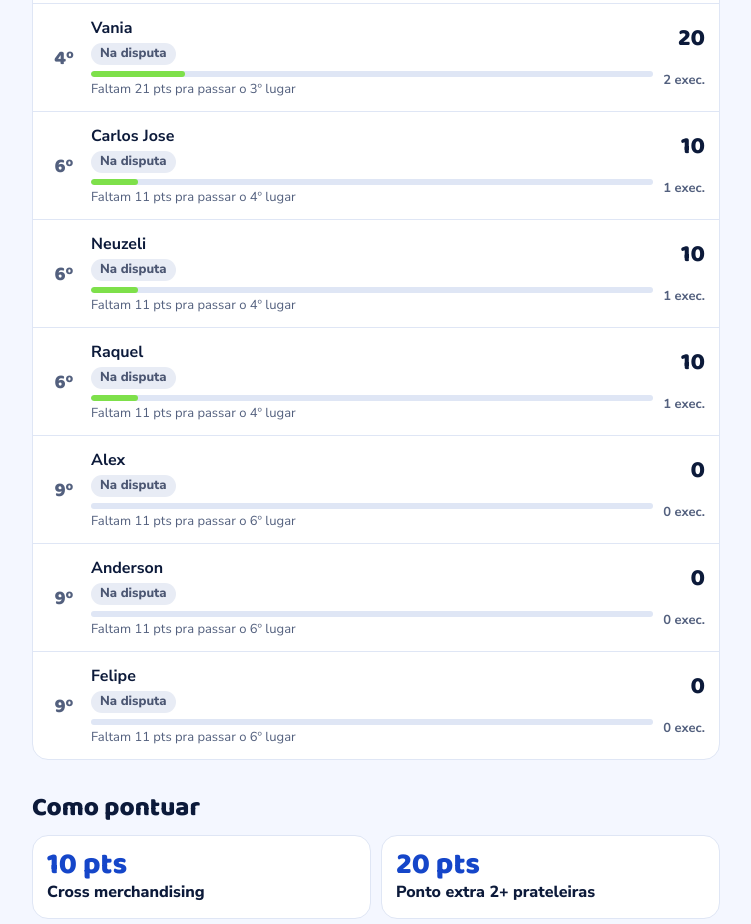
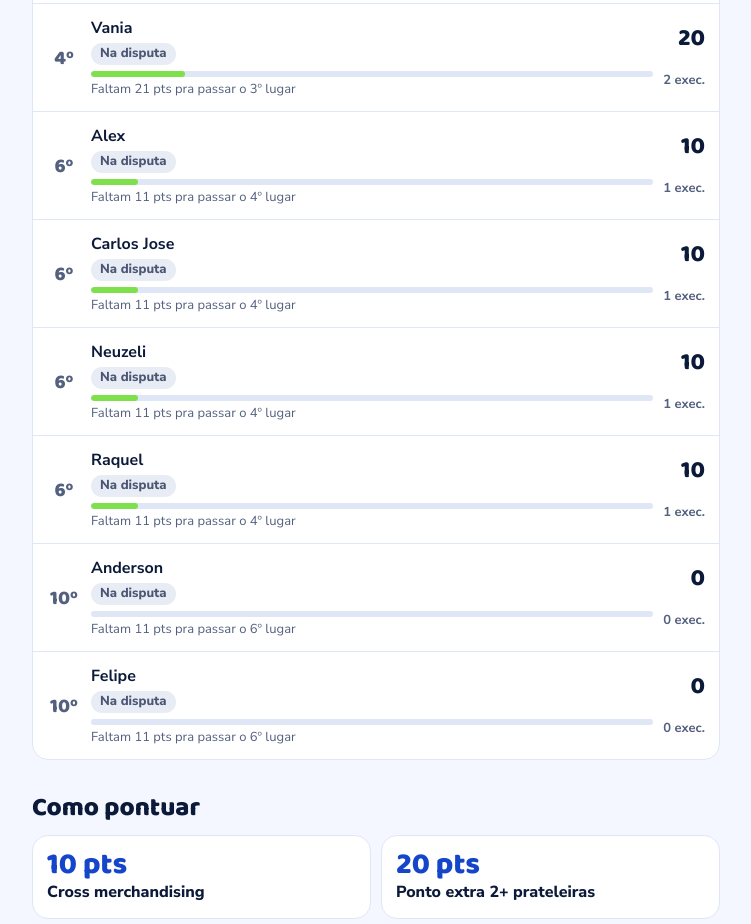
Before and after one commit to Agenciamult/catalogo-uau, a plain HTML site: page campanha/index.html in a window 1280 px wide. Shown: the part 1140-2064 px from the top of the page, without its empty margins (264-1015 px from the left). Drawn offline with Linux system fonts and the light colour scheme.

Commit message:
Atualiza ranking: Alex 25/11

```diff
--- a/campanha/index.html
+++ b/campanha/index.html
@@ -161,7 +161,8 @@ const EXEC = [
 ["24/11","NEUZELI","NOVA IGUAÇU","CROSS",10,"Aprovada"],
 ["24/11","ANDRÉ","PENHA","CROSS",10,"Aprovada"],
 ["24/11","ANDRÉ","PENHA","CROSS",10,"Aprovada"],
-["25/11","JORGE","BARRA","DISPLAY",20,"Aprovada"]
+["25/11","JORGE","BARRA","DISPLAY",20,"Aprovada"],
+["25/11","ALEX","TIJUCA","CROSS",10,"Aprovada"]
 ];
 // Participantes ainda sem pontos (aparecem com 0)
 const OTHERS = ["ANDERSON","ANDRÉ","CARLOS JOSE","FELIPE","JORGE","NEUZELI","ALEX","VANIA"];
```
